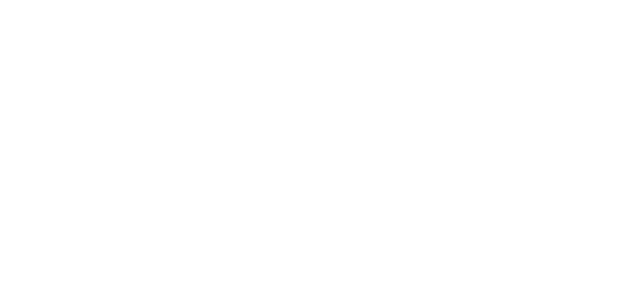
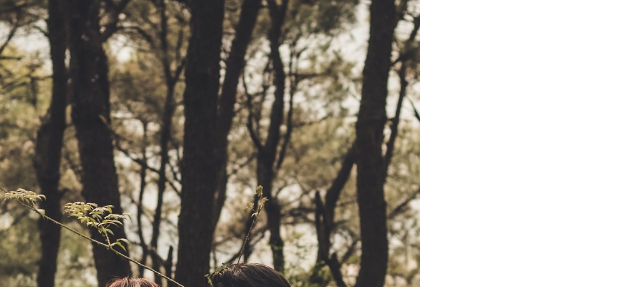
Before and after one commit to arjuna15/jangandiopen, a plain HTML site: page index.html in a window 1280 px wide. Shown: the top 287 px of the page, without its empty margins (0-640 px from the left). Drawn offline with Linux system fonts and the light colour scheme; a web font is replaced by a local one.

Commit message:
Update index.html

```diff
--- a/index.html
+++ b/index.html
@@ -38,7 +38,7 @@
     }
 
     .invitation {
-      background: url('img/header.jpg') no-repeat center center;
+      background: url('header.jpg') no-repeat center center;
       background-size: cover;
       display: flex;
       flex-direction: column;
```
